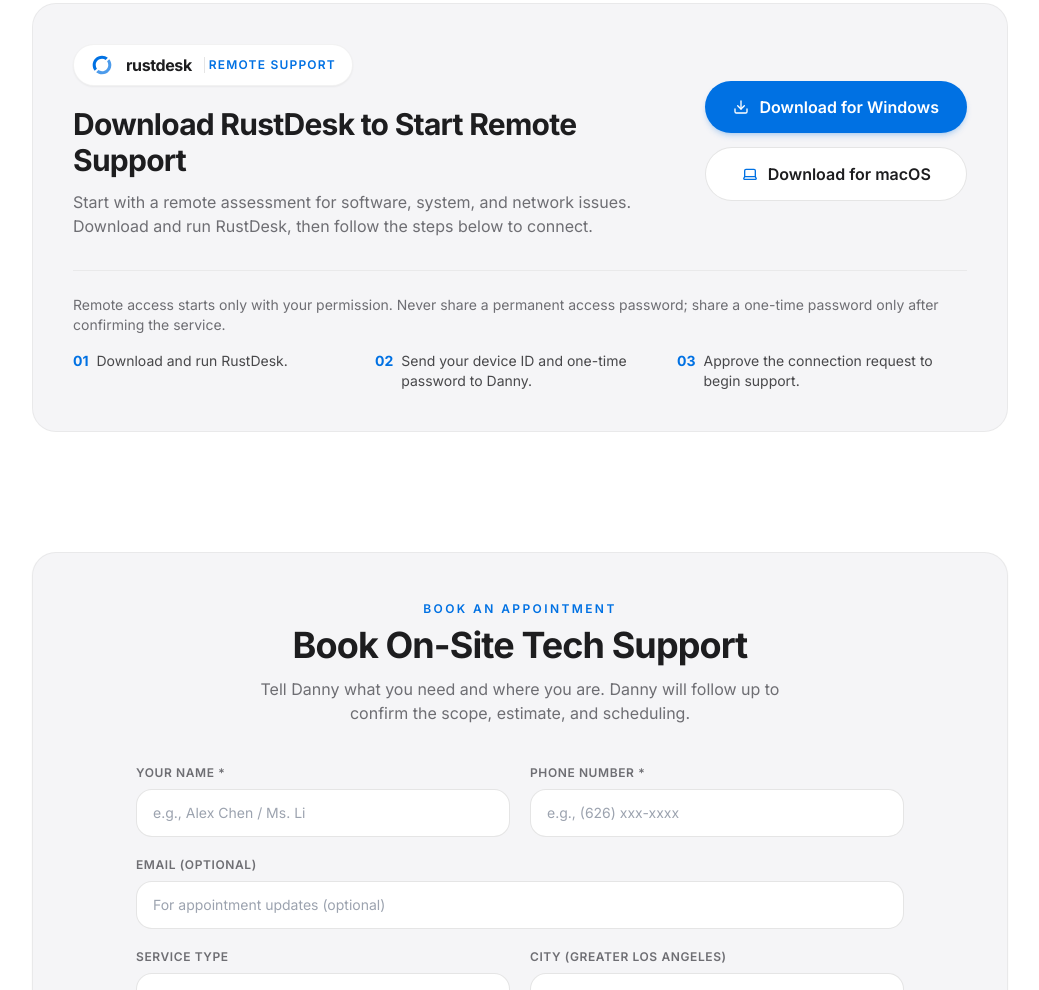
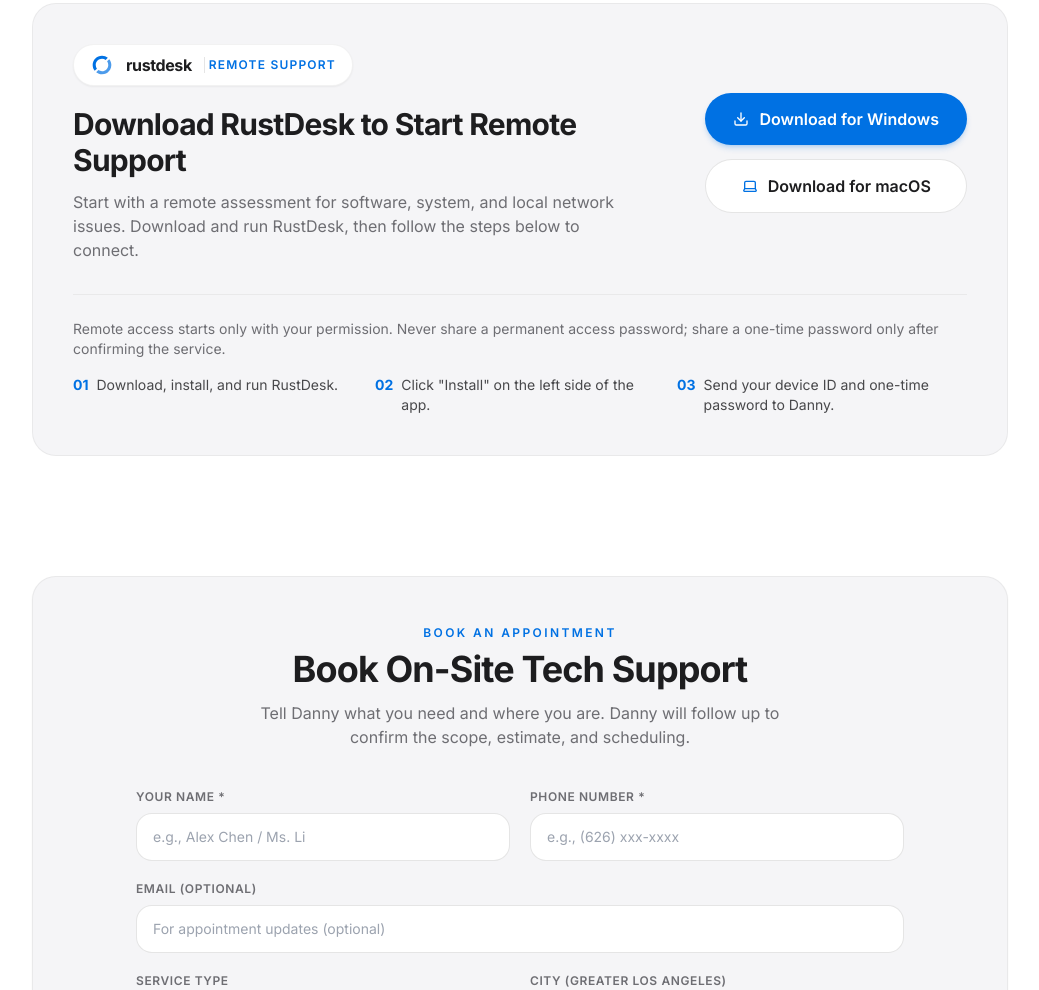
Before and after one commit to dannycomputer2008-stack/dannycomputer2008-website, a plain HTML site: page index.html in a window 1280 px wide. Shown: the part 3231-4221 px from the top of the page, without its empty margins (120-1159 px from the left). Drawn offline with Linux system fonts and the light colour scheme.

Commit message:
romote card words edit

```diff
--- a/index.html
+++ b/index.html
@@ -401,7 +401,7 @@
                     下载 RustDesk，开启远程协助
                 </h3>
                 <p data-i18n="remoteDesc" class="text-sm sm:text-base text-[#6E6E73] dark:text-[#86868B] leading-relaxed">
-                    软件故障、系统设置与网络问题，可先通过远程方式排查。下载并运行后，按下方步骤发起连接。
+                    软件故障、系统设置与局域网问题，可先通过远程方式排查。下载并运行后，按下方步骤发起连接。
                 </p>
             </div>
 
@@ -421,9 +421,9 @@
             <div class="w-full border-t border-black/5 dark:border-white/10 pt-6">
                 <p data-i18n="remoteSecurity" class="text-xs sm:text-sm text-[#6E6E73] dark:text-[#86868B] leading-relaxed mb-4">远程连接仅在您授权后进行。请勿向任何人提供永久访问密码，仅在确认本次服务后分享一次性密码。</p>
                 <ol class="grid grid-cols-1 sm:grid-cols-3 gap-3 text-xs sm:text-sm text-[#1D1D1F]/80 dark:text-[#F5F5F7]/80">
-                    <li class="flex gap-2"><span class="text-appleBlue font-bold">01</span><span data-i18n="remoteStep1">下载并运行 RustDesk。</span></li>
-                    <li class="flex gap-2"><span class="text-appleBlue font-bold">02</span><span data-i18n="remoteStep2">将设备 ID 和一次性密码提供给丹尼。</span></li>
-                    <li class="flex gap-2"><span class="text-appleBlue font-bold">03</span><span data-i18n="remoteStep3">确认连接请求，开始远程维修。</span></li>
+                    <li class="flex gap-2"><span class="text-appleBlue font-bold">01</span><span data-i18n="remoteStep1">下载安装并运行 RustDesk。</span></li>
+                    <li class="flex gap-2"><span class="text-appleBlue font-bold">02</span><span data-i18n="remoteStep2">点击软件左侧安装。</span></li>
+                    <li class="flex gap-2"><span class="text-appleBlue font-bold">03</span><span data-i18n="remoteStep3">将设备 ID 和一次性密码提供给丹尼。</span></li>
                 </ol>
             </div>
         </div>
@@ -637,11 +637,11 @@
                 areaBadge: '大洛杉矶上门服务',
                 tagRemoteSupport: '远程协助',
                 remoteTitle: '下载 RustDesk，开启远程协助',
-                remoteDesc: '软件故障、系统设置与网络问题，可先通过远程方式排查。下载并运行后，按下方步骤发起连接。',
+                remoteDesc: '软件故障、系统设置与局域网问题，可先通过远程方式排查。下载并运行后，按下方步骤发起连接。',
                 remoteSecurity: '远程连接仅在您授权后进行。请勿向任何人提供永久访问密码，仅在确认本次服务后分享一次性密码。',
-                remoteStep1: '下载并运行 RustDesk。',
-                remoteStep2: '将设备 ID 和一次性密码提供给丹尼。',
-                remoteStep3: '确认连接请求，开始远程维修。',
+                remoteStep1: '下载安装并运行 RustDesk。',
+                remoteStep2: '点击软件左侧安装。',
+                remoteStep3: '将设备 ID 和一次性密码提供给丹尼。',
                 btnWinDownload: '下载 Windows 版',
                 btnMacDownload: '下载 macOS 版',
                 tagBooking: '预约上门',
@@ -735,11 +735,11 @@
                 areaBadge: 'Greater LA On-Site',
                 tagRemoteSupport: 'Remote Support',
                 remoteTitle: 'Download RustDesk to Start Remote Support',
-                remoteDesc: 'Start with a remote assessment for software, system, and network issues. Download and run RustDesk, then follow the steps below to connect.',
+                remoteDesc: 'Start with a remote assessment for software, system, and local network issues. Download and run RustDesk, then follow the steps below to connect.',
                 remoteSecurity: 'Remote access starts only with your permission. Never share a permanent access password; share a one-time password only after confirming the service.',
-                remoteStep1: 'Download and run RustDesk.',
-                remoteStep2: 'Send your device ID and one-time password to Danny.',
-                remoteStep3: 'Approve the connection request to begin support.',
+                remoteStep1: 'Download, install, and run RustDesk.',
+                remoteStep2: 'Click "Install" on the left side of the app.',
+                remoteStep3: 'Send your device ID and one-time password to Danny.',
                 btnWinDownload: 'Download for Windows',
                 btnMacDownload: 'Download for macOS',
                 tagBooking: 'Book An Appointment',
```
